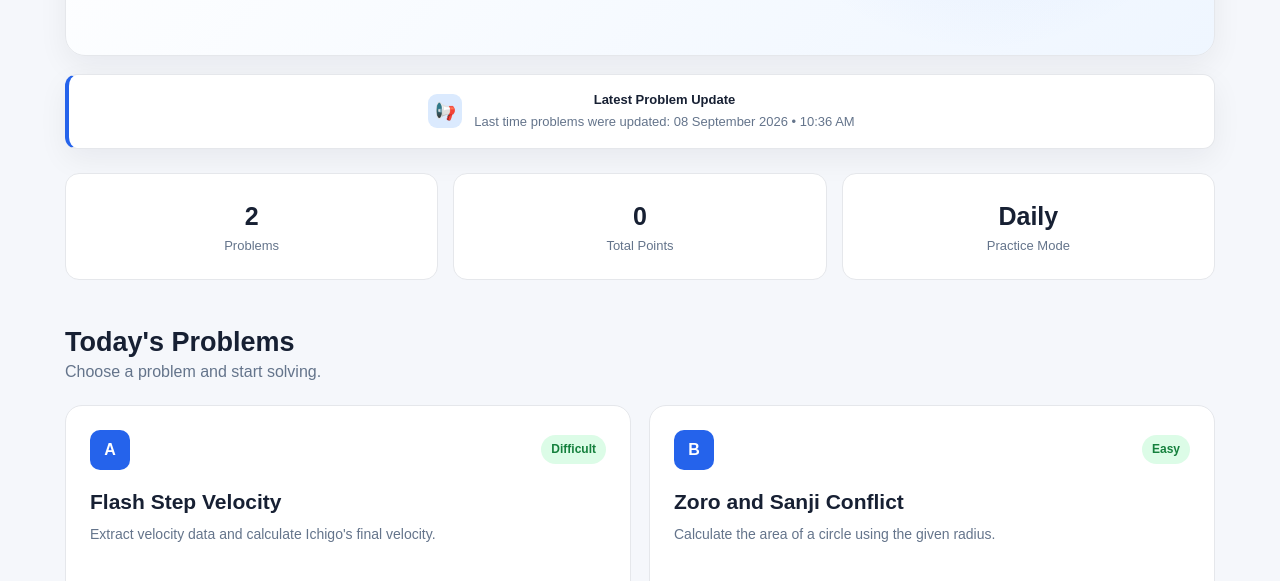
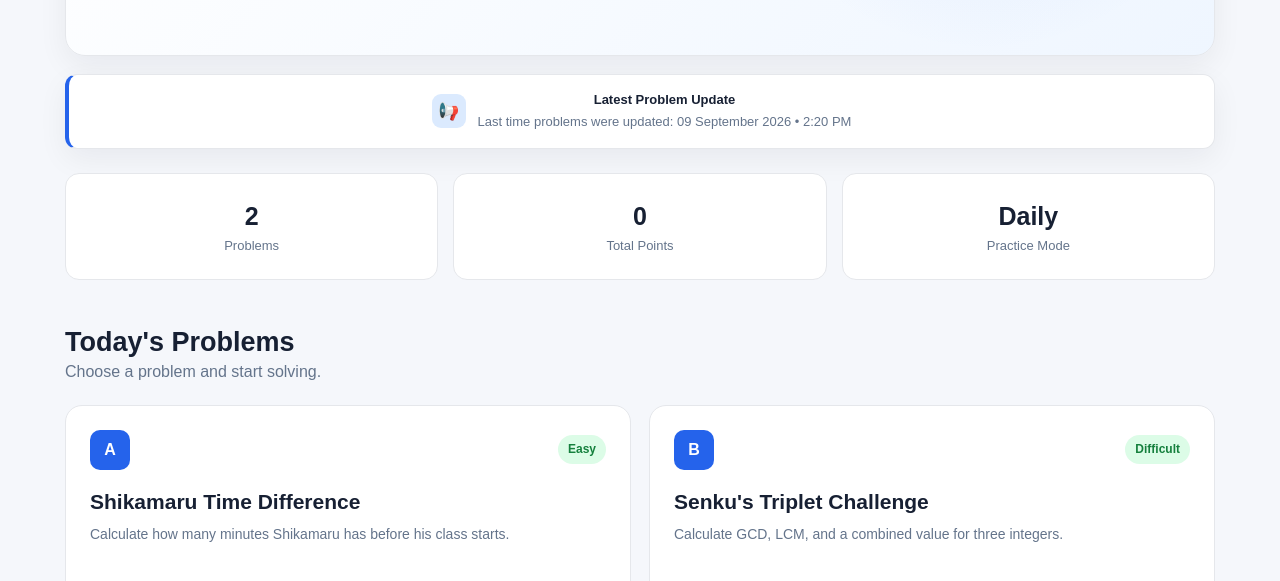
Before and after one commit to arafatahmed067/arafat-cp-daily, a plain HTML site: page index.html in a window 1280 px wide. Shown: the part 341-922 px from the top of the page. Drawn offline with Linux system fonts and the light colour scheme.

Commit message:
Day 9th problems uploaded index.html

```diff
--- a/index.html
+++ b/index.html
@@ -1053,7 +1053,7 @@ body.dark .navbar {
 
             <div class="announcement-text">
                 Last time problems were updated:
-               08 September 2026 • 10:36 AM
+               09 September 2026 • 2:20 PM
             </div>
 
         </div>
@@ -1454,7 +1454,7 @@ body.dark .navbar {
    ========================================================= */
 
 const GOOGLE_FORM_LINK =
-    "https://docs.google.com/forms/d/e/1FAIpQLSdJtJBo1Uyg8a_-puxfIcB5TtgDT3kaMeRIJkLuhSD2udA9Tw/viewform?usp=publish-editor";
+    "https://docs.google.com/forms/d/e/1FAIpQLSeBxNEXaCQveDOYXCkFGnrWWil_XMNXsYUS5dZUZarSSs5nSg/viewform?usp=publish-editor";
 
 
 /* =========================================================
@@ -1464,78 +1464,84 @@ const GOOGLE_FORM_LINK =
 const problems = [
     {
         letter: "A",
-        title: "Flash Step Velocity",
-        difficulty: "Difficult",
+        title: "Shikamaru Time Difference",
+        difficulty: "Easy",
         points: 0,
-        tags: ["String", "Parsing", "Implementation"],
+        tags: ["String", "Time", "Implementation"],
         statement: `
-            <p>Ichigo has entered the world of <b>Soul Reapers</b> and is training to master <b>Flash Step</b>.</p>
-            <p>During training, his movement data is given in a special format:</p>
-            <p><b>u22a33t04</b></p>
-            <ul>
-                <li><b>u22</b> → Initial velocity <b>u = 22</b></li>
-                <li><b>a33</b> → Acceleration <b>a = 33</b></li>
-                <li><b>t04</b> → Time <b>t = 4</b></li>
-            </ul>
-            <p>To determine how fast Ichigo is moving after the training period, calculate the <b>final velocity</b> using:</p>
-            <p><b>v = u + at</b></p>
-            <p>Your task is to extract <b>u</b>, <b>a</b>, and <b>t</b> from the given string and calculate the final velocity.</p>
-            <h3>Beginner Hint</h3>
-            <p>Since the format is <b>fixed</b>, you don't need complicated string parsing.</p>
+            <p><b>Shikamaru</b> is a lazy but chill guy. One day, he has to attend his <b>Ninja Academy</b> class, which starts at exactly <b>12:00 PM</b>.</p>
+            <p>He wakes up at a given time before 12:00 PM. Given the time when Shikamaru wakes up, determine how many <b>minutes</b> he has before his class starts.</p>
         `,
         input: `
-            <p>The input consists of a single string in the following format:</p>
-            <p><b>uXXaYYtZZ</b></p>
-            <p>where:</p>
+            <p>The input consists of a single string <b>S</b>, representing Shikamaru's wake-up time in the following format:</p>
+            <p><b>HH:MM-AM</b></p>
+            <p>For example:</p>
             <ul>
-                <li><b>XX</b> represents the initial velocity <b>u</b>.</li>
-                <li><b>YY</b> represents the acceleration <b>a</b>.</li>
-                <li><b>ZZ</b> represents the time <b>t</b>.</li>
-                <li>All three values are integers.</li>
+                <li><b>08:00-AM</b></li>
+                <li><b>09:12-AM</b></li>
+                <li><b>11:30-AM</b></li>
             </ul>
+            <p>You can assume the given time is always before <b>12:00 PM</b>.</p>
         `,
-        output: `<p>Print a single integer — the <b>final velocity</b> after applying Flash Step.</p>`,
+        output: `
+            <p>Print a single integer representing the number of <b>minutes</b> Shikamaru has before his class starts.</p>
+        `,
         constraints: `
             <ul>
-                <li><b>10 ≤ u ≤ 99</b></li>
-                <li><b>10 ≤ a ≤ 99</b></li>
-                <li><b>01 ≤ t ≤ 99</b></li>
+                <li><b>S</b> is always in the format <b>HH:MM-AM</b>.</li>
+                <li><b>01:00-AM ≤ S &lt; 12:00-PM</b>.</li>
+                <li><b>00 ≤ MM ≤ 59</b>.</li>
             </ul>
         `,
         examples: [
-            { input: `u22a33t04`, output: `154` },
-            { input: `u15a20t05`, output: `115` }
+            { input: `08:00-AM`, output: `240` },
+            { input: `09:12-AM`, output: `168` }
         ]
     },
     {
         letter: "B",
-        title: "Zoro and Sanji Conflict",
-        difficulty: "Easy",
+        title: "Senku's Triplet Challenge",
+        difficulty: "Difficult",
         points: 0,
-        tags: ["Math", "Formula", "Implementation"],
+        tags: ["Math", "GCD", "LCM", "Implementation"],
         statement: `
-            <p>As you all know, <b>Zoro is the greatest swordsman in the One Piece universe</b>, while <b>Sanji is the greatest chef</b> in the same universe. They are both extremely strong in hand-to-hand combat.</p>
-            <p>But Zoro doesn't have as much mathematical knowledge as Sanji.</p>
-            <p>One day, just to <b>ragebait Zoro</b>, Sanji came up with a plan.</p>
-            <p>He asked Zoro to calculate the <b>area of a circle</b>. Sanji will give Zoro the value of the radius <b>r</b>, and Zoro needs to calculate the area.</p>
-            <p>Help Zoro defeat Sanji's mathematical challenge!</p>
-            <p>Use the formula:</p>
-            <p><b>Area = π × r²</b></p>
-            <p>For this problem, use <b>π = 3.1416</b>.</p>
+            <p>As we all know, <b>Senku</b> is a brilliant scientist from <i>Dr. Stone</i>. His friends want to test his mathematical skills, so they give him three positive integers: <b>A</b>, <b>B</b>, and <b>C</b>.</p>
+            <p>Your task is to calculate the following:</p>
+            <ol>
+                <li>The <b>GCD (Greatest Common Divisor)</b> of A and B.</li>
+                <li>The <b>LCM (Least Common Multiple)</b> of A and B.</li>
+                <li>The <b>GCD (Greatest Common Divisor)</b> of A, B, and C.</li>
+                <li>The <b>LCM (Least Common Multiple)</b> of A, B, and C.</li>
+                <li>The value of:<br><b>GCD(A,B) × GCD(A,B,C) + LCM(A,B) × LCM(A,B,C)</b></li>
+            </ol>
+            <p>Print all five calculated values in the required order.</p>
         `,
-        input: `<p>The input consists of a single integer <b>r</b>, representing the radius of the circle.</p>`,
+        input: `
+            <p>The input contains three positive integers:</p>
+            <p><b>A B C</b></p>
+        `,
         output: `
-            <p>Print the area of the circle in the following format:</p>
-            <p><b>Area : X</b></p>
-            <p>where <b>X</b> is the calculated area.</p>
+            <p>Print the following five values, each on a separate line:</p>
+            <ol>
+                <li>GCD of A and B</li>
+                <li>LCM of A and B</li>
+                <li>GCD of A, B, and C</li>
+                <li>LCM of A, B, and C</li>
+                <li>The value calculated in Task 5</li>
+            </ol>
         `,
-        constraints: `<ul><li><b>1 ≤ r ≤ 100</b></li></ul>`,
+        constraints: `
+            <ul>
+                <li><b>1 ≤ A, B, C ≤ 10<sup>6</sup></b></li>
+            </ul>
+        `,
         examples: [
-            { input: `5`, output: `Area : 78.54` },
-            { input: `10`, output: `Area : 314.16` }
+            { input: `12 18 24`, output: `6\n36\n6\n72\n2628` },
+            { input: `8 12 20`, output: `4\n24\n4\n120\n2896` }
         ]
     }
 ];
+
 
 
 
@@ -1634,13 +1640,13 @@ function getShortDescription(problem) {
 
     if (problem.letter === "A") {
 
-        return "Extract velocity data and calculate Ichigo's final velocity.";
+        return "Calculate how many minutes Shikamaru has before his class starts.";
 
     }
 
     if (problem.letter === "B") {
 
-        return "Calculate the area of a circle using the given radius.";
+        return "Calculate GCD, LCM, and a combined value for three integers.";
 
     }
 
```
